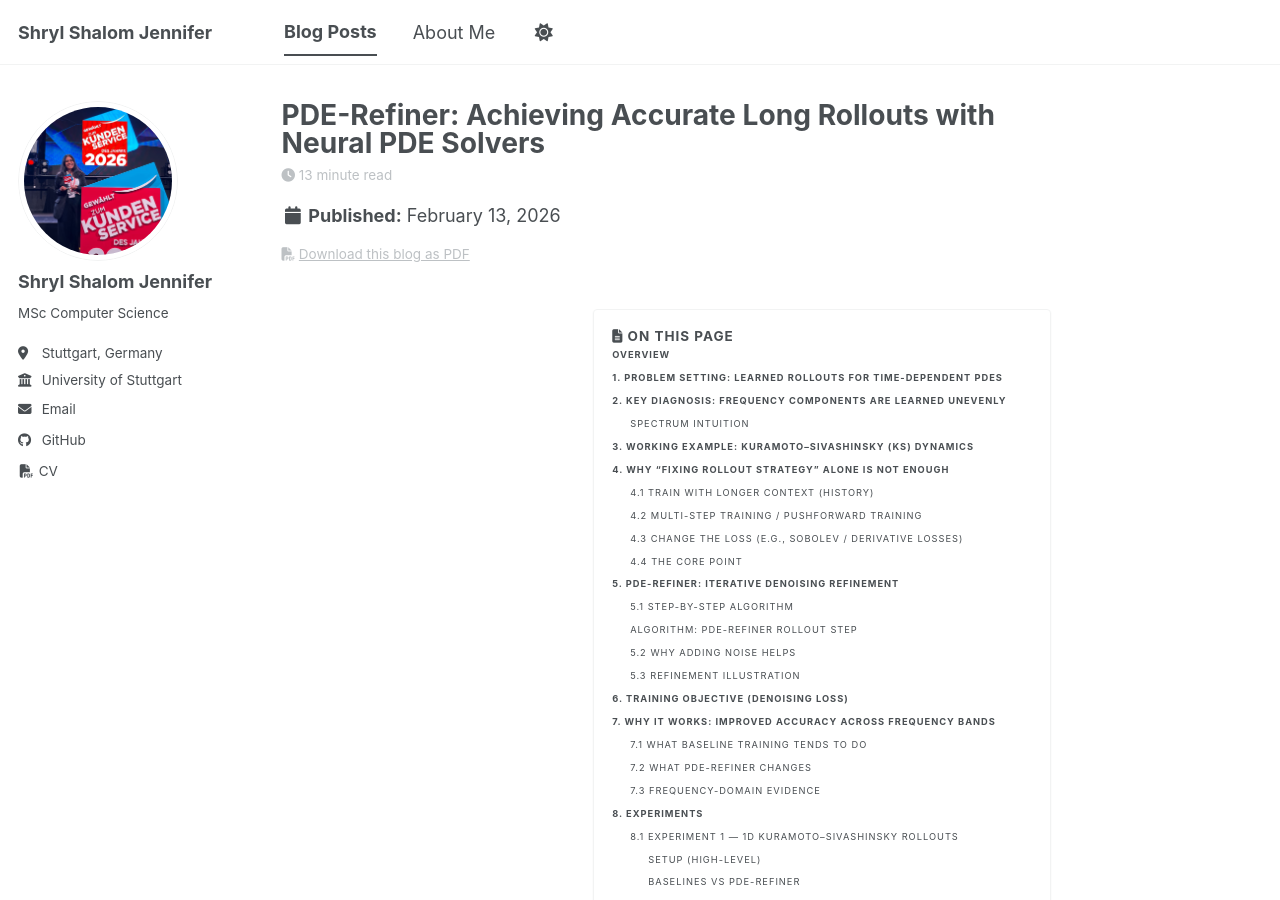
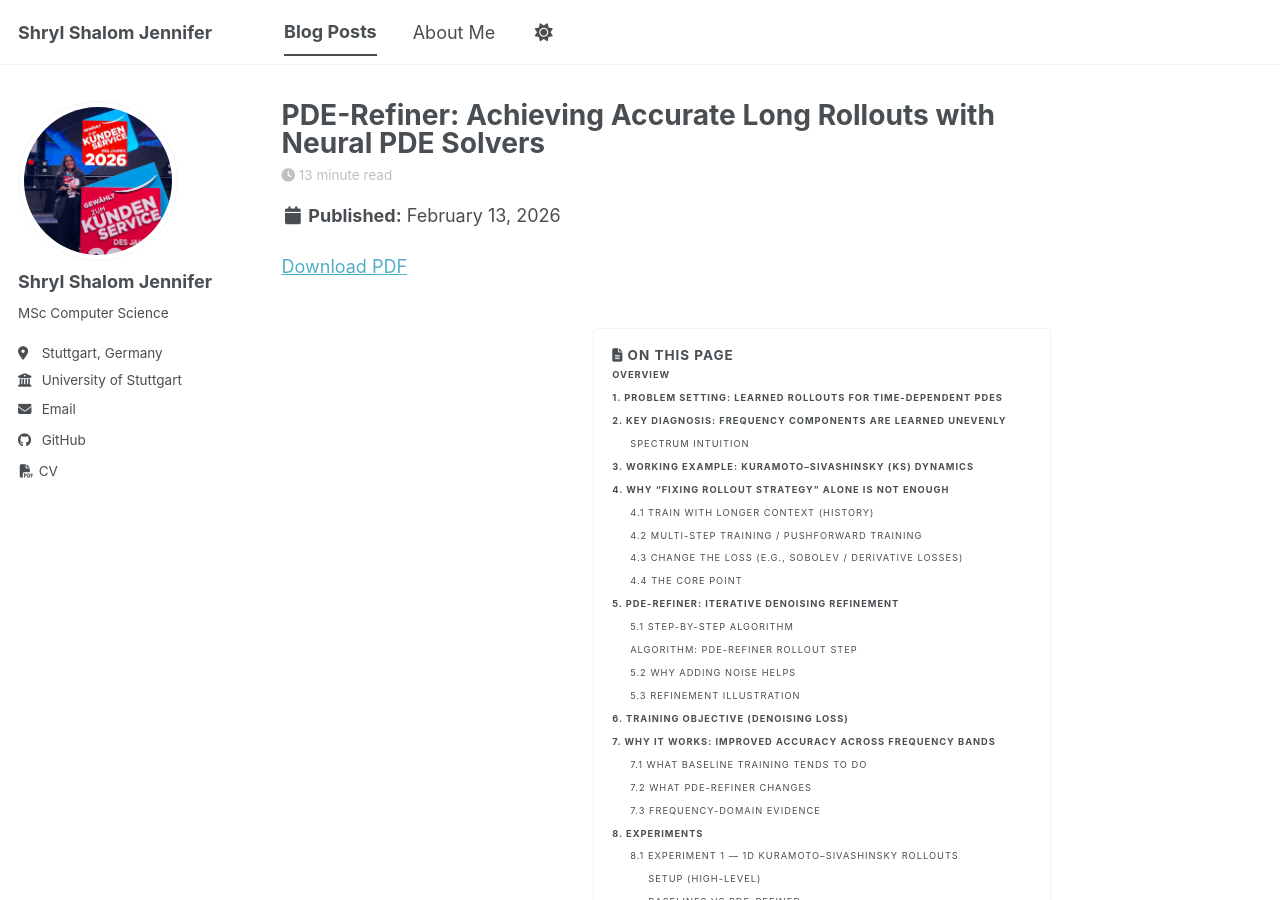
Before and after one commit to shryl-jennifer/shryl-jennifer.github.io, a Jekyll site: the page built from _posts/2026-02-16-pde-refiner-blog.md, in a window 1280 px wide and 900 px high. Built offline with Jekyll 4.4.1, drawn with Linux system fonts in a browser that asks for light colours; a script bundle is joined from its source files by our own code; library files that are not in the unit come from our copies.

```diff
--- a/_includes/post-download.html
+++ b/_includes/post-download.html
@@ -1,8 +1,7 @@
 {% if page.pdf %}
-  <p class="page__meta" style="margin-top:-0.5rem;">
-    <i class="fa fa-file-pdf" aria-hidden="true"></i>
-    <a href="{{ page.pdf | relative_url }}" target="_blank" rel="noopener">
-      Download this blog as PDF
-    </a>
-  </p>
+<p style="margin: 0.6rem 0 1.2rem 0;">
+  <a href="{{ page.pdf | relative_url }}" target="_blank" rel="noopener">
+    Download PDF
+  </a>
+</p>
 {% endif %}
```
